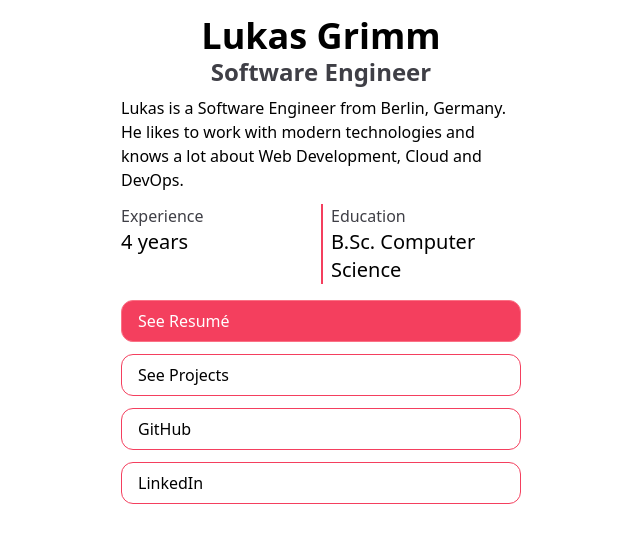
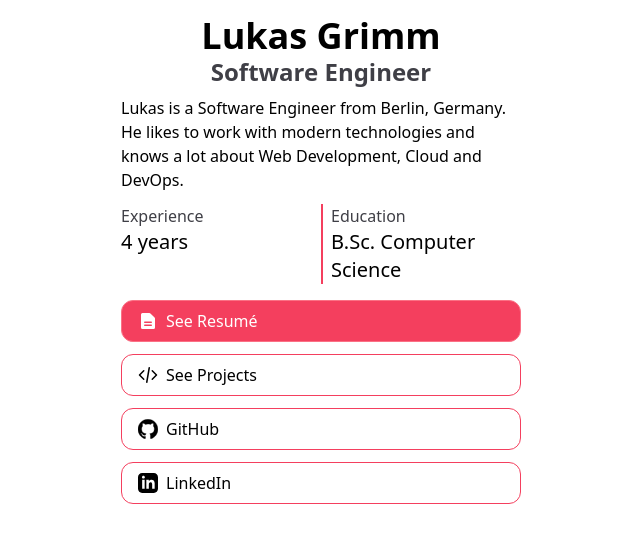
Before and after one commit to Untanky/homepage, a Next.js app: page / in a window 1280 px wide. Shown: the top 542 px of the page, without its empty margins (319-959 px from the left). Built offline with nearby package versions, Linux system fonts and the light colour scheme.

Commit message:
Add icons for more visual flair

```diff
--- a/app/page.tsx
+++ b/app/page.tsx
@@ -1,4 +1,7 @@
+import { CodeBracketIcon, DocumentTextIcon } from '@heroicons/react/20/solid';
+import { GitHubIcon } from '@/components/github-icon';
 import Link from 'next/link';
+import { LinkedInIcon } from '@/components/linkedin-icon';
 
 export default function Home() {
   return (
@@ -45,16 +48,18 @@ export default function Home() {
           Links
         </h3>
         <Link
-          className="bg-rose-500 text-white dark:text-black px-4 py-2 border border-rose-400 dark:border-rose-600 rounded-xl hover:bg-rose-600 hover:dark:bg-rose-400 transition-colors"
+          className="flex items-center space-x-2 bg-rose-500 text-white dark:text-black px-4 py-2 border border-rose-400 dark:border-rose-600 rounded-xl hover:bg-rose-600 hover:dark:bg-rose-400 transition-colors"
           href="/resume"
         >
-          See Resumé
+          <DocumentTextIcon className="size-5" />
+          <span>See Resumé</span>
         </Link>
         <Link
-          className="px-4 py-2 border border-rose-500 rounded-xl hover:bg-rose-50 hover:dark:bg-rose-950 transition-colors"
+          className="flex items-center space-x-2 px-4 py-2 border border-rose-500 rounded-xl hover:bg-rose-50 hover:dark:bg-rose-950 transition-colors"
           href="/projects"
         >
-          See Projects
+          <CodeBracketIcon className="size-5" />
+          <span>See Projects</span>
         </Link>
       </section>
       <section className="flex flex-col space-y-3">
@@ -62,16 +67,18 @@ export default function Home() {
           Social Media Links
         </h3>
         <Link
-          className="px-4 py-2 border border-rose-500 rounded-xl hover:bg-rose-50 hover:dark:bg-rose-950 transition-colors"
+          className="flex items-center space-x-2 px-4 py-2 border border-rose-500 rounded-xl hover:bg-rose-50 hover:dark:bg-rose-950 transition-colors"
           href="https://github.com/untanky"
         >
-          GitHub
+          <GitHubIcon className="size-5" />
+          <span>GitHub</span>
         </Link>
         <Link
-          className="px-4 py-2 border border-rose-500 rounded-xl hover:bg-rose-50 hover:dark:bg-rose-950 transition-colors"
+          className="flex items-center space-x-2 px-4 py-2 border border-rose-500 rounded-xl hover:bg-rose-50 hover:dark:bg-rose-950 transition-colors"
           href="https://linkedin.com/in/lukasgrimm"
         >
-          LinkedIn
+          <LinkedInIcon className="size-5" />
+          <span>LinkedIn</span>
         </Link>
       </section>
     </main>
--- a/app/resume/biography.tsx
+++ b/app/resume/biography.tsx
@@ -1,16 +1,42 @@
+import { GitHubIcon } from '@/components/github-icon';
+import { LinkedInIcon } from '@/components/linkedin-icon';
 import type { Biography as BiographyModel } from '@/models/resume';
+import { MapPinIcon } from '@heroicons/react/16/solid';
+import { type ReactNode, useMemo } from 'react';
 
 export const Biography = ({ biography }: { biography: BiographyModel }) => {
+  const links = useMemo(() => biography.links.map((link) => {
+    let icon: ReactNode = null;
+    if (link.href.startsWith('https://github.com')) {
+      icon = <GitHubIcon className="size-4" />;
+    } else if (link.href.startsWith('https://linkedin.com')) {
+      icon = <LinkedInIcon className="size-4" />;
+    } else {
+      console.warn(`unknown link ${link}`);
+    }
+
+    return {
+      ...link,
+      icon,
+    };
+  }), [biography]);
+
   return (
     <>
       <p>
         {biography.description}
       </p>
       <ul>
-        <li>Berlin, Germany</li>
-        {biography.links.map((link) => (
+        <li className="flex items-center space-x-2">
+          <MapPinIcon className="size-4" />
+          <span>Berlin, Germany</span>
+        </li>
+        {links.map((link) => (
           <li key={link.href}>
-            <a href={link.href}>{link.label}</a>
+            <a href={link.href} className="flex items-center space-x-2">
+              {link.icon}
+              <span>{link.label}</span>
+            </a>
           </li>
         ))}
       </ul>
--- a/app/resume/experience-list.tsx
+++ b/app/resume/experience-list.tsx
@@ -6,10 +6,10 @@ const formatDate = (date: Date) => {
 
 export const ExperienceList = ({ experienceList }: { experienceList: Experience[] }) => {
   return (
-    <ul className="space-y-3">
+    <ul className="space-y-4">
       {experienceList.map((experience) => (
         <li key={Math.random()}>
-          <h4 className="text-lg font-medium">
+          <h4 className="text-lg font-semibold">
             {experience.role}
             &nbsp;-&nbsp;
             <span className="italic">{experience.company}</span>
--- a/eslint.config.mjs
+++ b/eslint.config.mjs
@@ -15,6 +15,7 @@ export default [
     quotes: 'single',
     semi: true,
     jsx: true,
+    braceStyle: '1tbs',
     arrowParens: true,
     commaDangle: 'always-multiline',
   }),
--- /dev/null
+++ b/src/components/github-icon.tsx
@@ -0,0 +1,7 @@
+export const GitHubIcon = ({ className }: { className?: string }) => {
+  return (
+    <svg xmlns="http://www.w3.org/2000/svg" fill="none" viewBox="0 0 98 96" strokeWidth={1.5} stroke="currentColor" className={`${className}`}>
+      <path fillRule="evenodd" clipRule="evenodd" d="M48.854 0C21.839 0 0 22 0 49.217c0 21.756 13.993 40.172 33.405 46.69 2.427.49 3.316-1.059 3.316-2.362 0-1.141-.08-5.052-.08-9.127-13.59 2.934-16.42-5.867-16.42-5.867-2.184-5.704-5.42-7.17-5.42-7.17-4.448-3.015.324-3.015.324-3.015 4.934.326 7.523 5.052 7.523 5.052 4.367 7.496 11.404 5.378 14.235 4.074.404-3.178 1.699-5.378 3.074-6.6-10.839-1.141-22.243-5.378-22.243-24.283 0-5.378 1.94-9.778 5.014-13.2-.485-1.222-2.184-6.275.486-13.038 0 0 4.125-1.304 13.426 5.052a46.97 46.97 0 0 1 12.214-1.63c4.125 0 8.33.571 12.213 1.63 9.302-6.356 13.427-5.052 13.427-5.052 2.67 6.763.97 11.816.485 13.038 3.155 3.422 5.015 7.822 5.015 13.2 0 18.905-11.404 23.06-22.324 24.283 1.78 1.548 3.316 4.481 3.316 9.126 0 6.6-.08 11.897-.08 13.526 0 1.304.89 2.853 3.316 2.364 19.412-6.52 33.405-24.935 33.405-46.691C97.707 22 75.788 0 48.854 0z" fill="currentColor" />
+    </svg>
+  );
+};
--- /dev/null
+++ b/src/components/linkedin-icon.tsx
@@ -0,0 +1,7 @@
+export const LinkedInIcon = ({ className }: { className?: string }) => {
+  return (
+    <svg xmlns="http://www.w3.org/2000/svg" fill="currentColor" strokeWidth={1.5} viewBox="0 0 24 24" className={className}>
+      <path d="M19 0h-14c-2.761 0-5 2.239-5 5v14c0 2.761 2.239 5 5 5h14c2.762 0 5-2.239 5-5v-14c0-2.761-2.238-5-5-5zm-11 19h-3v-11h3v11zm-1.5-12.268c-.966 0-1.75-.79-1.75-1.764s.784-1.764 1.75-1.764 1.75.79 1.75 1.764-.783 1.764-1.75 1.764zm13.5 12.268h-3v-5.604c0-3.368-4-3.113-4 0v5.604h-3v-11h3v1.765c1.396-2.586 7-2.777 7 2.476v6.759z" />
+    </svg>
+  );
+};
--- a/src/models/resume.ts
+++ b/src/models/resume.ts
@@ -20,6 +20,7 @@ export type Biography = {
   links: Array<{
     label: string;
     href: string;
+    type: 'github' | 'linkedin' | 'location';
   }>;
 };
 
```
